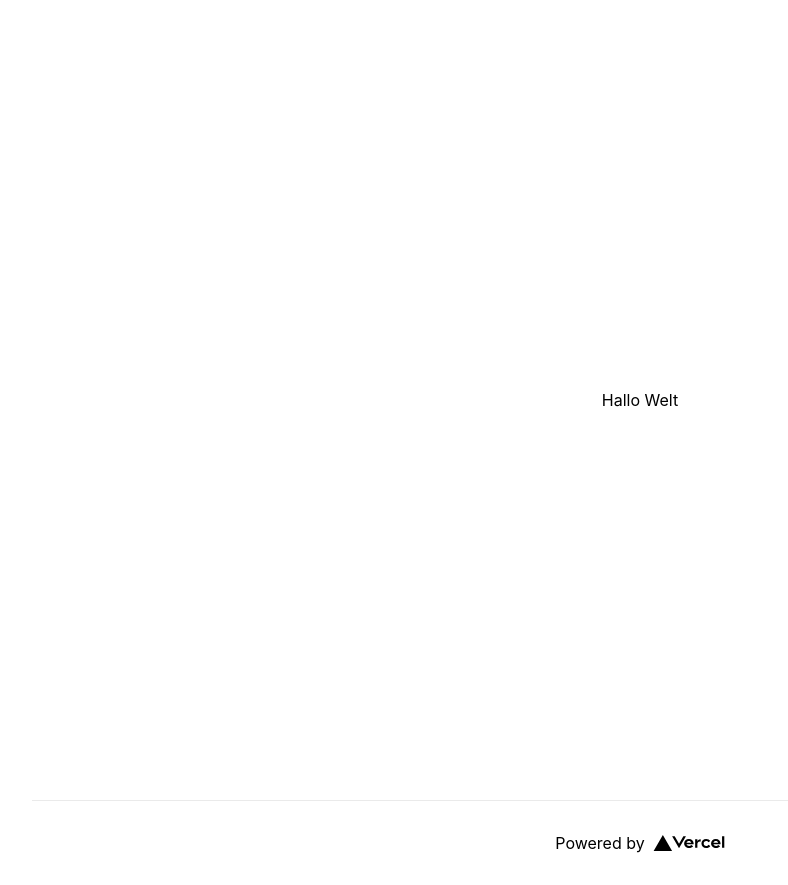
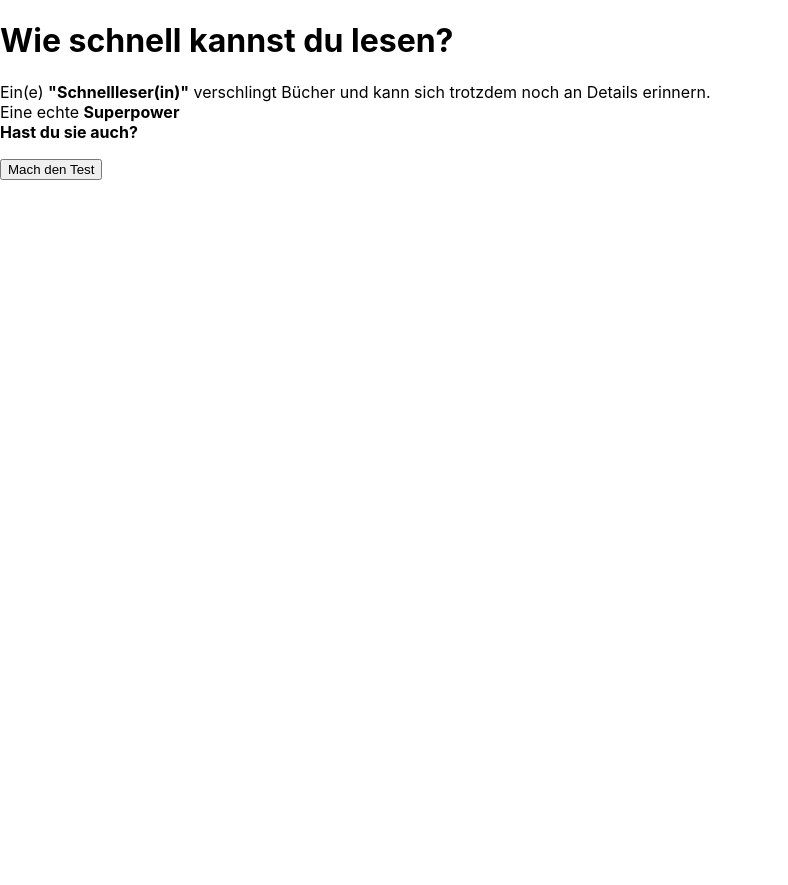
Before and after one commit to tatjanafichtner/capstone-fast-reading-app, a Next.js app: page / in a window 1280 px wide. Shown: the whole page, without its empty margins (0-788 px from the left). After the commit the page ends 800 px from the top, so only its background shows below. Built offline with nearby package versions, Linux system fonts and the light colour scheme.

Commit message:
initialize basic app structure

```diff
--- a/pages/index.tsx
+++ b/pages/index.tsx
@@ -1,33 +1,26 @@
 import type { NextPage } from "next";
 import Head from "next/head";
-import Image from "next/image";
-import styles from "../styles/Home.module.css";
 
 const Home: NextPage = () => {
   return (
-    <div className={styles.container}>
+    <div>
       <Head>
-        <title>Create Next App</title>
-        <meta name="description" content="Generated by create next app" />
+        <title>A fast reading test app</title>
+        <meta name="description" content="A fast reading test app" />
         <link rel="icon" href="/favicon.ico" />
       </Head>
 
-      <main className={styles.main}>
-        <p> Hallo Welt</p>
+      <main>
+        <h1>Wie schnell kannst du lesen?</h1>
+        <p>
+          Ein(e) <b>"Schnellleser(in)"</b> verschlingt Bücher und kann sich
+          trotzdem noch an Details erinnern. <br /> Eine echte <b>Superpower</b>{" "}
+          <br /> <b>Hast du sie auch?</b>
+        </p>
+        <button>Mach den Test</button>
       </main>
 
-      <footer className={styles.footer}>
-        <a
-          href="https://vercel.com?utm_source=create-next-app&utm_medium=default-template&utm_campaign=create-next-app"
-          target="_blank"
-          rel="noopener noreferrer"
-        >
-          Powered by{" "}
-          <span className={styles.logo}>
-            <Image src="/vercel.svg" alt="Vercel Logo" width={72} height={16} />
-          </span>
-        </a>
-      </footer>
+      <footer></footer>
     </div>
   );
 };
--- /dev/null
+++ b/pages/questions.tsx
@@ -0,0 +1 @@
+export const Questions = () => {};
--- a/styles/Home.module.css
+++ /dev/null
@@ -1,116 +0,0 @@
-.container {
-  padding: 0 2rem;
-}
-
-.main {
-  min-height: 100vh;
-  padding: 4rem 0;
-  flex: 1;
-  display: flex;
-  flex-direction: column;
-  justify-content: center;
-  align-items: center;
-}
-
-.footer {
-  display: flex;
-  flex: 1;
-  padding: 2rem 0;
-  border-top: 1px solid #eaeaea;
-  justify-content: center;
-  align-items: center;
-}
-
-.footer a {
-  display: flex;
-  justify-content: center;
-  align-items: center;
-  flex-grow: 1;
-}
-
-.title a {
-  color: #0070f3;
-  text-decoration: none;
-}
-
-.title a:hover,
-.title a:focus,
-.title a:active {
-  text-decoration: underline;
-}
-
-.title {
-  margin: 0;
-  line-height: 1.15;
-  font-size: 4rem;
-}
-
-.title,
-.description {
-  text-align: center;
-}
-
-.description {
-  margin: 4rem 0;
-  line-height: 1.5;
-  font-size: 1.5rem;
-}
-
-.code {
-  background: #fafafa;
-  border-radius: 5px;
-  padding: 0.75rem;
-  font-size: 1.1rem;
-  font-family: Menlo, Monaco, Lucida Console, Liberation Mono, DejaVu Sans Mono,
-    Bitstream Vera Sans Mono, Courier New, monospace;
-}
-
-.grid {
-  display: flex;
-  align-items: center;
-  justify-content: center;
-  flex-wrap: wrap;
-  max-width: 800px;
-}
-
-.card {
-  margin: 1rem;
-  padding: 1.5rem;
-  text-align: left;
-  color: inherit;
-  text-decoration: none;
-  border: 1px solid #eaeaea;
-  border-radius: 10px;
-  transition: color 0.15s ease, border-color 0.15s ease;
-  max-width: 300px;
-}
-
-.card:hover,
-.card:focus,
-.card:active {
-  color: #0070f3;
-  border-color: #0070f3;
-}
-
-.card h2 {
-  margin: 0 0 1rem 0;
-  font-size: 1.5rem;
-}
-
-.card p {
-  margin: 0;
-  font-size: 1.25rem;
-  line-height: 1.5;
-}
-
-.logo {
-  height: 1em;
-  margin-left: 0.5rem;
-}
-
-@media (max-width: 600px) {
-  .grid {
-    width: 100%;
-    flex-direction: column;
-  }
-}
```
Also changed, not shown: pages/result.tsx (added, +12 -0 lines), pages/test.tsx (added, +45 -0 lines).
